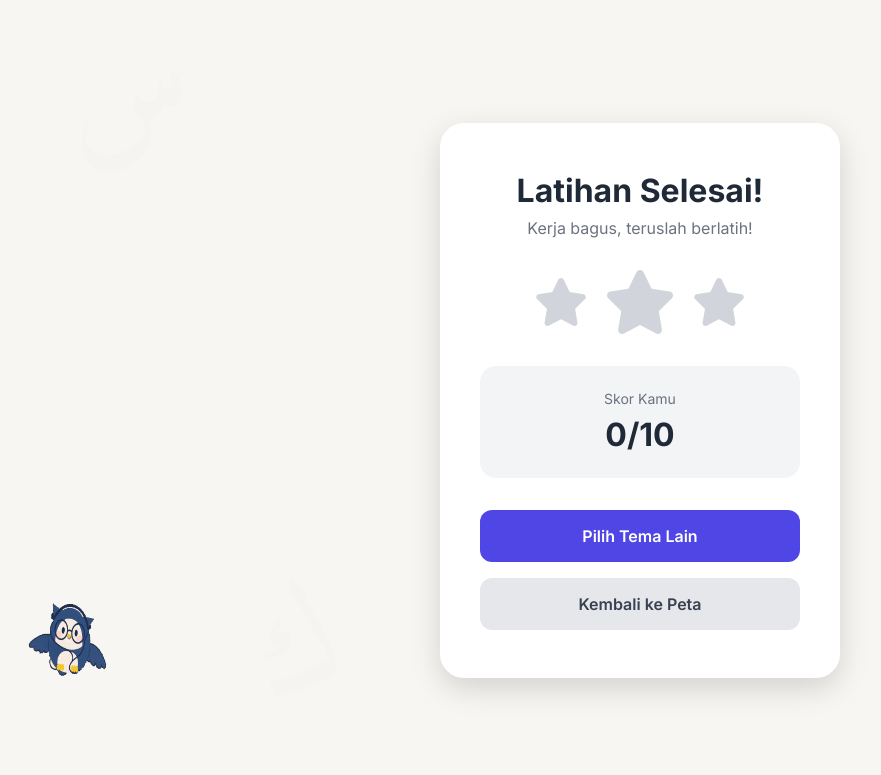
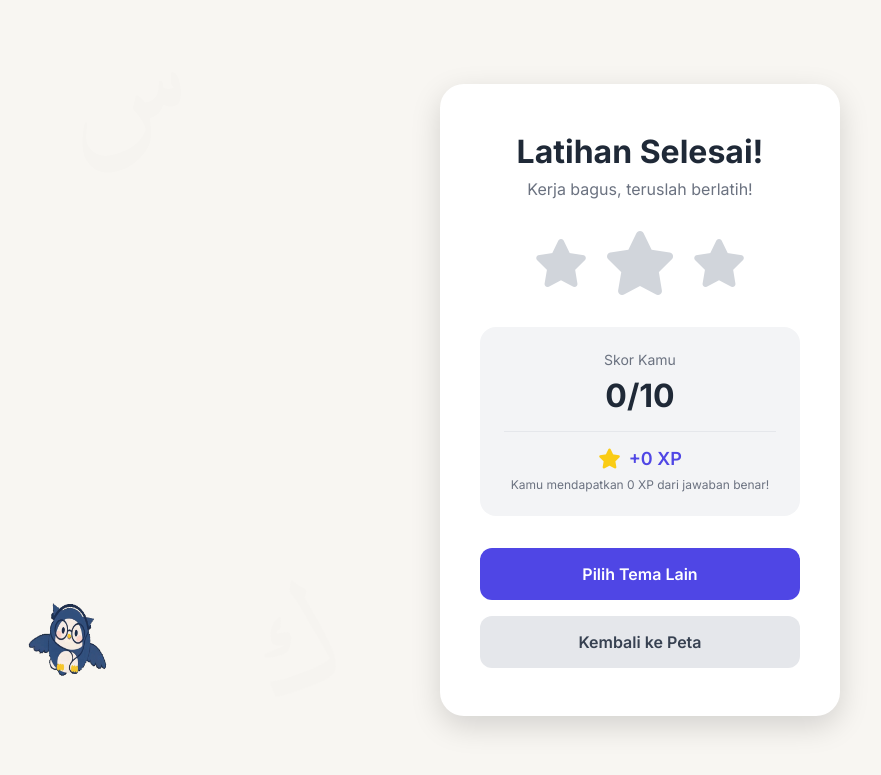
Before and after one commit to DaengForMind/earabic, a PHP site: page /pages/result.php in a window 1280 px wide. Shown: the top 775 px of the page, without its empty margins (0-881 px from the left). Run offline with PHP 8.4, Linux system fonts and the light colour scheme; the visitor is signed in with stand-in values (Sample User, id 1).

Commit message:
Update result.php

```diff
--- a/pages/result.php
+++ b/pages/result.php
@@ -277,6 +277,17 @@ if ($percentage >= 90) $stars = 3;
         <div class="score-card">
             <p class="score-label">Skor Kamu</p>
             <p class="score-value"><?php echo $score; ?>/<?php echo $total; ?></p>
+
+            <!-- XP Earned -->
+            <div style="margin-top: 1rem; padding-top: 1rem; border-top: 1px solid #e5e7eb;">
+                <div style="display: flex; align-items: center; justify-content: center; gap: 0.5rem;">
+                    <i class="fas fa-star" style="color: #facc15; font-size: 1.25rem;"></i>
+                    <span style="font-size: 1.125rem; font-weight: 600; color: #4f46e5;">+<?php echo $score; ?> XP</span>
+                </div>
+                <p style="font-size: 0.75rem; color: #6b7280; margin-top: 0.5rem;">
+                    Kamu mendapatkan <?php echo $score; ?> XP dari jawaban benar!
+                </p>
+            </div>
         </div>
 
         <div class="button-group">
```
